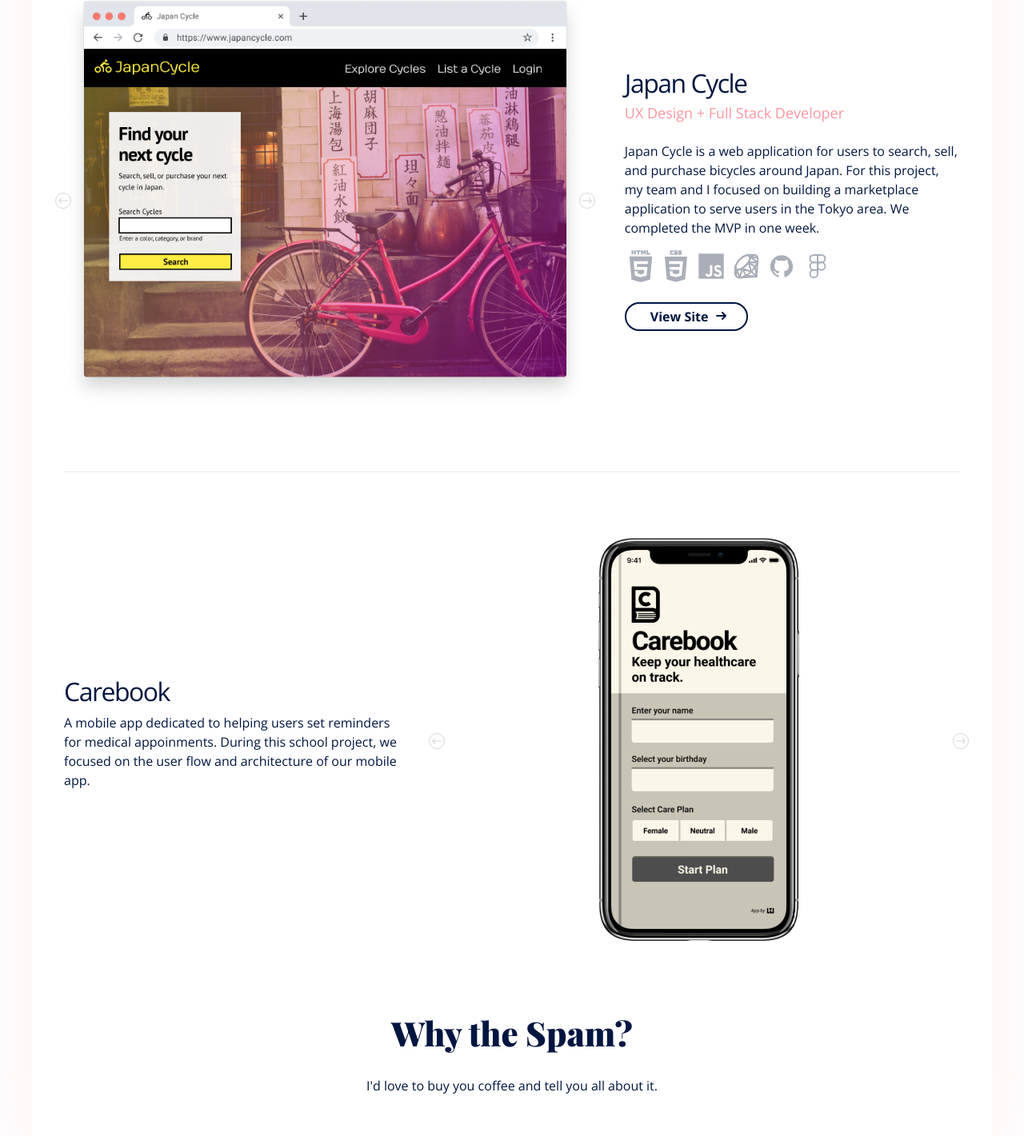
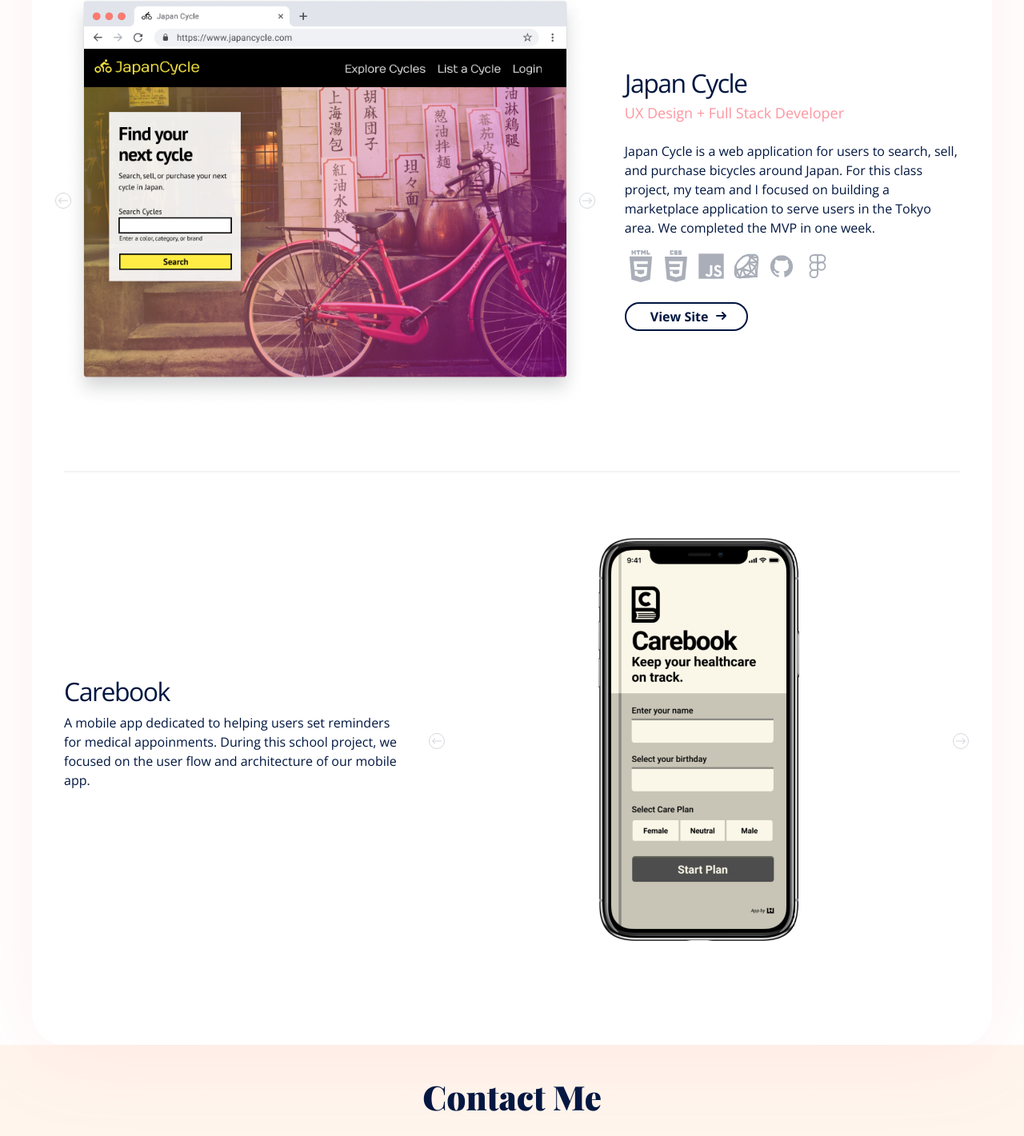
Before and after one commit to laura-abowd/spamforbreakfast, a plain HTML site: page index.html in a window 1280 px wide. Shown: the part 2719-4140 px from the top of the page at 80% size. Drawn offline with nearby package versions, Linux system fonts and the light colour scheme.

```diff
--- a/index.html
+++ b/index.html
@@ -210,8 +210,8 @@
         <h2>About Me</h2>
         <div class="about-me-container">
           <div id="avatar">
-            <img src="assets/images/laura-abowd-profile.jpg" class="profile-img"  alt="avatar">
-             <div class="text-popover" data-toggle="popover" data-content="Howdy!">
+            <img src="assets/images/laura-abowd-profile.jpg" class="profile-img" alt="avatar">
+            <div class="text-popover" data-toggle="popover" data-content="Howdy!">
             </div>
           </div>
           <div class="about-me">
@@ -324,7 +324,7 @@
             <h5>Classy</h5>
             <h6>UX Design + Product Lead + Front End Developer</h6>
             <p>Classy is an app dedicated to helping educators create and manage their class lists. Classy allows
-              educators to sort students into their next year's classes based on individual student needs. My team and I
+              educators to sort students into their next year's classes based on individual student needs. For this class project, my team and I
               completed the MVP in two weeks. </p>
             <div class="technology-container">
               <svg class="technology-icons" width="80" height="80" viewBox="0 0 80 80" fill="none" xmlns="http://www.w3.org/2000/svg">
@@ -423,7 +423,7 @@
           <div class="project-information jc-info">
             <h5>Japan Cycle</h5>
             <h6>UX Design + Full Stack Developer</h6>
-            <p>Japan Cycle is a web application for users to search, sell, and purchase bicycles around Japan. For this
+            <p>Japan Cycle is a web application for users to search, sell, and purchase bicycles around Japan. For this class
               project, my team and I focused on building a marketplace application to serve users in the Tokyo area. We
               completed the MVP in one week.</p>
             <div class="technology-container">
@@ -524,12 +524,7 @@
           </div>
         </div>
       </div>
-      <div class="body-container">
-        <h2>Why the Spam?</h2>
-        <p id="p-container">
-          I'd love to buy you coffee and tell you all about it.
-        </p>
-      </div>
+
     </div>
   </div>
   <footer>
```
